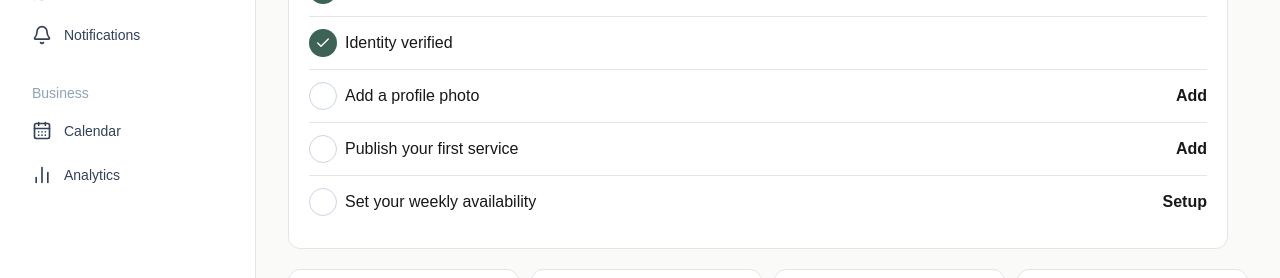
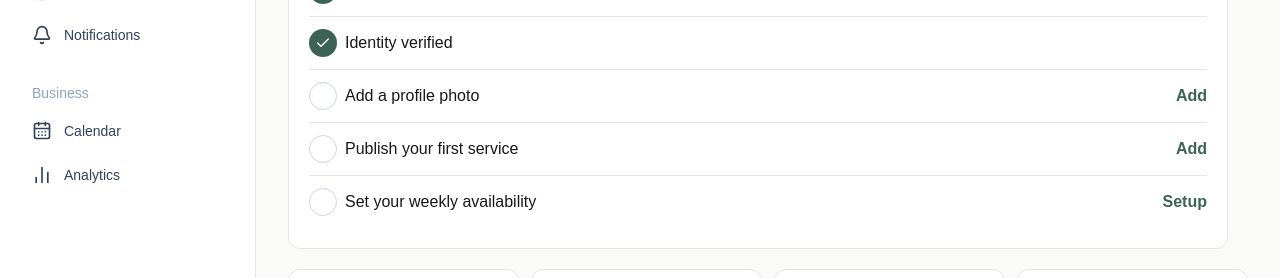
Before and after one commit to GarudaKurt/Aspen, a Next.js app: page /tenant-dashboard in a window 1280 px wide. Shown: the part 432-710 px from the top of the page. Built offline with nearby package versions, Linux system fonts and the light colour scheme.

Commit message:
Wire Tenant Dashboard actions to existing routes

```diff
--- a/src/features/tenant-dashboard/components/dashboard-overview.tsx
+++ b/src/features/tenant-dashboard/components/dashboard-overview.tsx
@@ -1,15 +1,23 @@
 import Link from "next/link";
 import { Check, ChevronRight, CalendarDays, MessageCircle, Star, WalletCards } from "lucide-react";
-import { Button } from "@/components/ui/button";
+import { buttonVariants } from "@/components/ui/button";
 import { Card } from "@/components/ui/card";
 import { MobileDashboardNav } from "./dashboard-shell";
 
 const stats = [["6", "Upcoming bookings", CalendarDays], ["6", "Unread messages", MessageCircle], ["6", "New reviews", Star], ["₱5,000", "Earnings this month", WalletCards]] as const;
 
+const setupItems = [
+  { label: "Business info added", href: "/tenant-dashboard/profile" },
+  { label: "Identity verified", href: "/tenant-dashboard/profile" },
+  { label: "Add a profile photo", href: "/tenant-dashboard/profile", action: "Add" },
+  { label: "Publish your first service", href: "/tenant-dashboard/services", action: "Add" },
+  { label: "Set your weekly availability", href: "/tenant-dashboard/calendar", action: "Setup" },
+] as const;
+
 export function DashboardOverview() {
-  return <><MobileDashboardNav /><div className="flex flex-wrap items-start justify-between gap-4"><div><h1 className="text-3xl font-bold sm:text-4xl">Workspace</h1><p className="mt-1 text-slate-500">Manage your services, availability, profile, and earnings.</p></div><Button className="bg-[#3c6355] text-white hover:bg-[#2f5044]">+ Create Service</Button></div>
+  return <><MobileDashboardNav /><div className="flex flex-wrap items-start justify-between gap-4"><div><h1 className="text-3xl font-bold sm:text-4xl">Workspace</h1><p className="mt-1 text-slate-500">Manage your services, availability, profile, and earnings.</p></div><Link href="/tenant-dashboard/services" className={buttonVariants({ className: "bg-[#3c6355] text-white hover:bg-[#2f5044]" })}>+ Create Service</Link></div>
     <section className="mt-7 max-w-[760px]"><p className="text-xs font-semibold uppercase text-slate-400">Profile completeness</p><strong className="text-4xl">53%</strong><div className="h-2 w-48 rounded-full bg-slate-200"><div className="h-full w-[53%] rounded-full bg-[#3c6355]" /></div><p className="mt-2 text-sm text-slate-600">A complete profile gets 3× more booking requests.</p></section>
-    <Card className="mt-6 max-w-[940px] bg-white p-5 shadow-none"><div className="flex justify-between"><h2 className="font-semibold">Finish setting up</h2><Link href="/tenant-dashboard/profile" className="font-semibold text-[#3c6355]">Go to profile</Link></div>{["Business info added", "Identity verified", "Add a profile photo", "Publish your first service", "Set your weekly availability"].map((item, i) => <div key={item} className="flex items-center justify-between border-b py-3 last:border-0"><span className="flex items-center gap-2">{i < 2 ? <span className="grid size-7 place-items-center rounded-full bg-[#3c6355] text-white"><Check size={16} /></span> : <span className="size-7 rounded-full border border-slate-300" />}{item}</span>{i > 1 && <span className="font-semibold">{i === 4 ? "Setup" : "Add"}</span>}</div>)}</Card>
+    <Card className="mt-6 max-w-[940px] bg-white p-5 shadow-none"><div className="flex justify-between"><h2 className="font-semibold">Finish setting up</h2><Link href="/tenant-dashboard/profile" className="font-semibold text-[#3c6355]">Go to profile</Link></div>{setupItems.map(({ label, href, action }, i) => <div key={label} className="flex items-center justify-between border-b py-3 last:border-0"><span className="flex items-center gap-2">{i < 2 ? <span className="grid size-7 place-items-center rounded-full bg-[#3c6355] text-white"><Check size={16} /></span> : <span className="size-7 rounded-full border border-slate-300" />}{label}</span>{action && <Link href={href} className="font-semibold text-[#3c6355] hover:underline">{action}</Link>}</div>)}</Card>
     <div className="mt-5 grid gap-3 sm:grid-cols-2 xl:grid-cols-4">{stats.map(([value, label, Icon]) => <Card key={label} className="bg-white p-5 text-center shadow-none"><Icon className="mx-auto mb-4 size-5 text-[#8b5cf6]" /><strong className="block text-3xl">{value}</strong><span className="text-sm text-slate-500">{label}</span></Card>)}</div>
     <div className="mt-8 grid gap-5 xl:grid-cols-[1.5fr_1fr]"><Card className="bg-white p-5 shadow-none"><h2 className="mb-4 text-lg font-semibold">Recent Activity</h2>{[1,2,3].map((item)=><div key={item} className="flex gap-3 border-b py-3 last:border-0"><CalendarDays className="mt-1 text-slate-300" /><div><strong className="block text-sm">Juan Dela Cruz requested full grooming package</strong><span className="text-sm text-slate-400">Today at 10 pm</span></div></div>)}</Card><Card className="bg-white p-5 shadow-none"><h2 className="text-lg font-semibold">Tips for you</h2><p className="mt-4 text-slate-600">Providers who reply within an hour get booked 2× more often. Turn on chat notifications to stay quick.</p></Card></div>
   </>;
```
